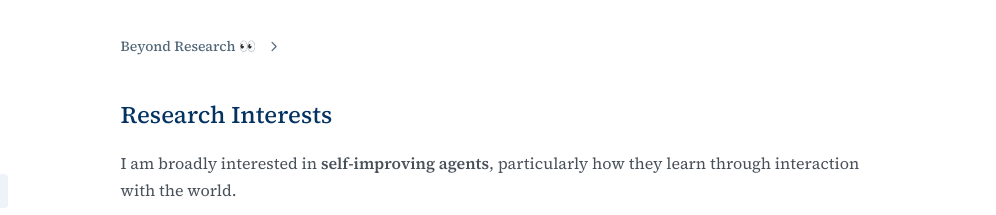
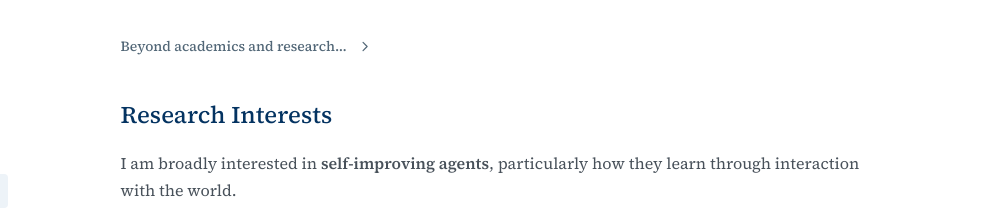
Before and after one commit to 99ninew/99ninew.github.io, a plain HTML site: page index.html in a window 1280 px wide. Shown: the part 361-576 px from the top of the page, 284-1280 px from the left. Drawn offline with Linux system fonts and the light colour scheme.

Commit message:
Rename personal introduction disclosure

```diff
--- a/index.html
+++ b/index.html
@@ -65,7 +65,7 @@
         <p>I’m always happy to explore potential collaborations, discuss research, or have a casual chat. Feel free to <a href="mailto:jnminniewang@gmail.com">email me</a>!</p>
 
         <details id="misc" class="beyond-research">
-          <summary><span>Beyond Research <span aria-hidden="true">👀</span></span><svg class="beyond-chevron" viewBox="0 0 16 16" aria-hidden="true" focusable="false"><path d="m5 3 5 5-5 5"/></svg></summary>
+          <summary><span>Beyond academics and research...</span><svg class="beyond-chevron" viewBox="0 0 16 16" aria-hidden="true" focusable="false"><path d="m5 3 5 5-5 5"/></svg></summary>
           <div class="beyond-content">
             <p>I’m always up for exploring new places, meeting new people, and sharing stories. It’s my own way of making sense of the world through observation and interaction <span aria-hidden="true">👀✨</span>.</p>
             <p>I perform with the jazz team at Tsinghua’s DK5 Street Dance Club <span aria-hidden="true">💃</span> and have been a host and K-pop dancer at my department’s annual arts gala <span aria-hidden="true">🎤</span>.</p>
```
